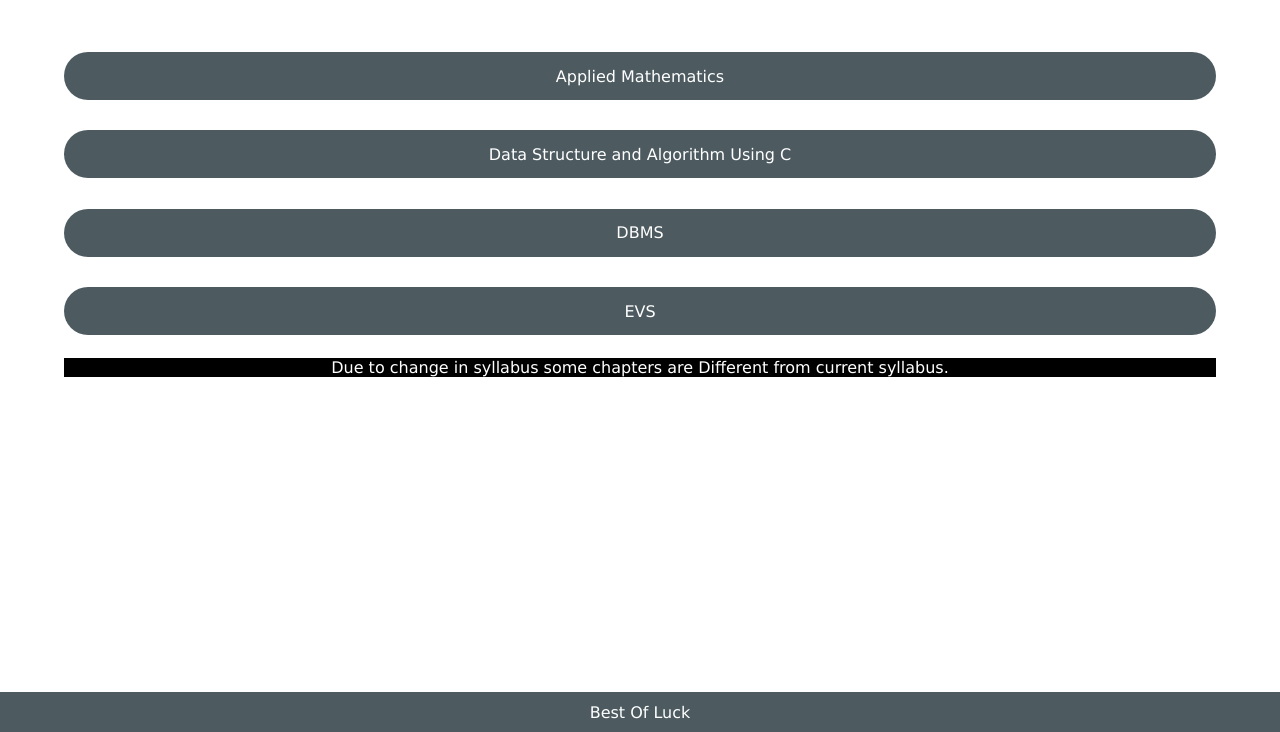
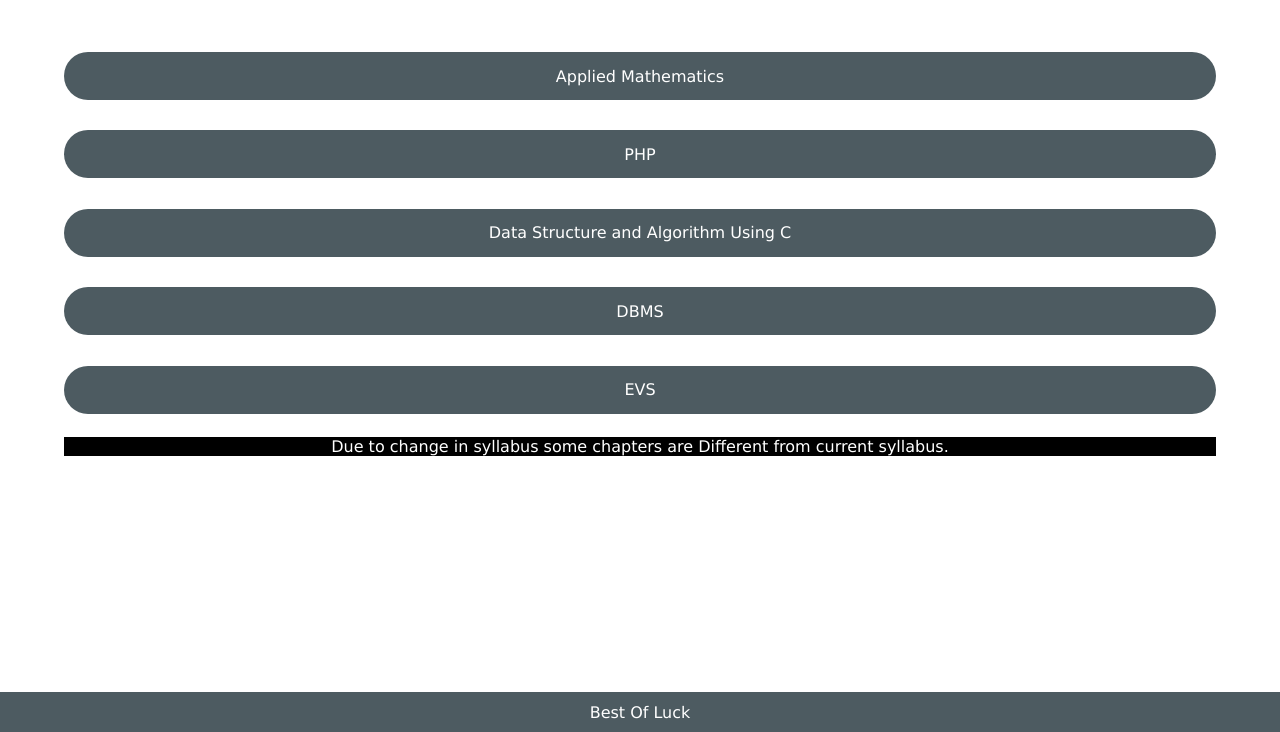
Before and after one commit to bhavishya556/Sem2, a plain HTML site: page index.html in a window 1280 px wide. Shown: the part 100-832 px from the top of the page. Drawn offline with Linux system fonts and the light colour scheme.

Commit message:
Update index.html
add php

```diff
--- a/index.html
+++ b/index.html
@@ -28,6 +28,8 @@
         <div class="all-sem">
           <div class="sem1 sem"><a  target="_blank" class="sem-link" href="https://drive.google.com/file/d/1EZt-UQxgEqNld8Clqe1YL9X5XjeKsjx8/view?usp=sharing">Applied Mathematics </a></div>
 
+           <div class="sem2 sem"><a target="_blank" class="sem-link" href="https://drive.google.com/file/d/1HoQNid_ZCE7jDMx8eh5jQL4k77CtTRYW/view?usp=sharing">PHP</a></div>
+
           <div class="sem3 sem"><a target="_blank" class="sem-link" href="https://drive.google.com/file/d/1x_VkOCykCRBnvU7CrE7wCcDK2AZGBpaN/view?usp=sharing">Data Structure and Algorithm Using C</a></div>
           <div class="sem4 sem"><a target="_blank" class="sem-link" href="https://drive.google.com/file/d/1hNaj36vew6eCXV7oHr9xSoJQHq5vsGEO/view?usp=drive_link">DBMS</a></div>
           <div class="sem5 sem"><a target="_blank" class="sem-link" href="https://drive.google.com/file/d/1gr_6XhzdhevHb7NZy8PcP_hX6-Ozk73f/view?usp=sharing">EVS</a></div>
```
